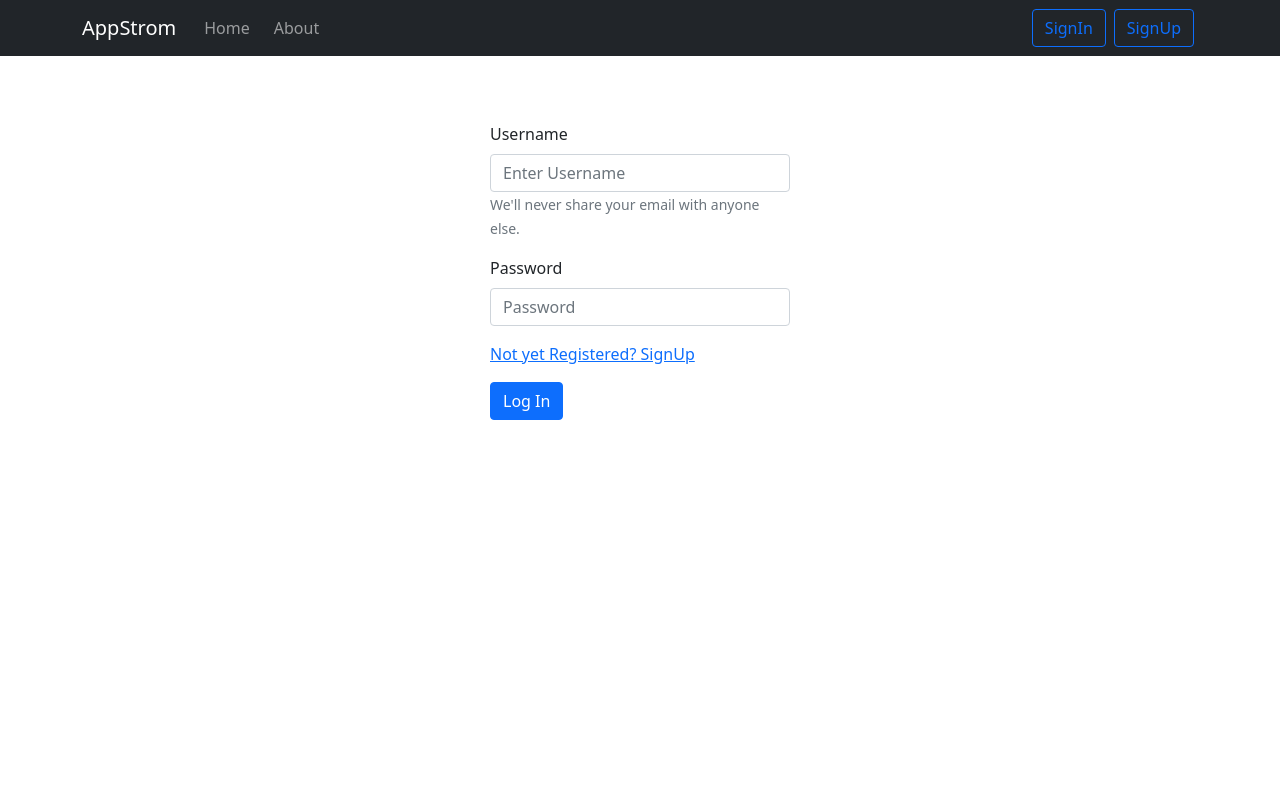
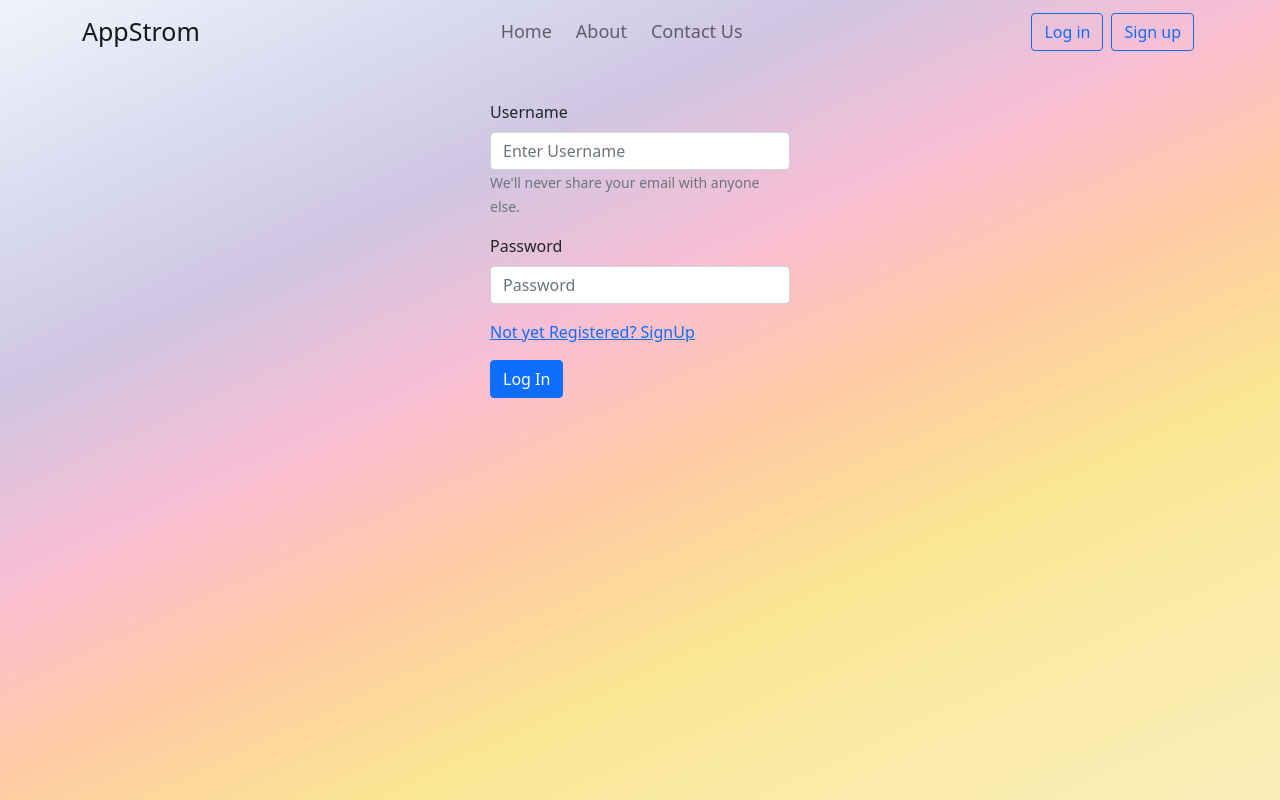
Before and after one commit to shivamanand-dev/appstrom-reactJS, a React (Create React App) app: page /login in a window 1280 px wide. Built offline with nearby package versions, Linux system fonts and the light colour scheme; no server answers.

Commit message:
style added to login page

```diff
--- a/src/App.css
+++ b/src/App.css
@@ -1,3 +1,28 @@
 .navbar-toggler:focus {
   box-shadow: none !important;
 }
+
+/* -------------------------Custom CSS-------------------------- */
+
+/* GRADIENT BACKGROUND */
+
+.gradientBackground {
+    height: 100vh;
+    width: 100vw;
+    position: absolute;
+    top: 0;
+    left: 0;
+    z-index: -1;
+    padding-top: 100px;
+    background-image: linear-gradient(
+  155deg,
+  hsl(212deg 62% 96%) 0%,
+  hsl(229deg 44% 90%) 14%,
+  hsl(262deg 32% 83%) 28%,
+  hsl(337deg 82% 86%) 42%,
+  hsl(26deg 100% 82%) 56%,
+  hsl(48deg 92% 78%) 70%,
+  hsl(49deg 88% 82%) 84%,
+  hsl(50deg 84% 85%) 100%
+);
+}
--- a/src/App.js
+++ b/src/App.js
@@ -11,6 +11,7 @@ import LoadingBar from "react-top-loading-bar";
 import Profile from "./components/Profile/Profile";
 import { useSelector } from "react-redux";
 import Activity from "./components/ActivityTracker/Activity";
+import ContactUs from "./components/ContactUs";
 
 function App() {
   // const [progress, setProgress] = useState(0);
@@ -29,6 +30,7 @@ function App() {
           <LoadingBar color="#f11946" height={2} progress={state.progress} />
           <Routes>
             <Route exact path="/" element={<Home />}></Route>
+            <Route exact path="/contactus" element={<ContactUs />}></Route>
             <Route exact path="/about" element={<About />}></Route>
             {/* Login */}
             <Route exact path="/login" element={<Login />}></Route>
--- a/src/components/Auth/Login.js
+++ b/src/components/Auth/Login.js
@@ -56,7 +56,7 @@ const Login = ({ setAlert, setNavProgress }) => {
     });
   };
   return (
-    <div>
+    <div className="gradientBackground">
       <Form
         style={{ maxWidth: "300px", margin: "0 auto" }}
         onSubmit={handleSubmit}
--- /dev/null
+++ b/src/components/ContactUs.js
@@ -0,0 +1,7 @@
+import React from "react";
+
+const ContactUs = () => {
+  return <div>Contact Us</div>;
+};
+
+export default ContactUs;
--- a/src/components/MainNavbar.js
+++ b/src/components/MainNavbar.js
@@ -16,15 +16,15 @@ const MainNavbar = () => {
   };
   return (
     <div>
-      <Navbar bg="dark" variant="dark" expand="lg">
+      <Navbar expand="lg">
         <Container fluid className="container">
-          <Navbar.Brand>AppStrom</Navbar.Brand>
+          <Navbar.Brand style = {{fontSize: "25px",fontWeight: "500"}}>AppStrom</Navbar.Brand>
           <Navbar.Toggle aria-controls="navbarScroll" />
           <Navbar.Collapse id="navbarScroll">
             {/* Nav Links */}
             <Nav
               className="me-auto my-2 my-lg-0"
-              style={{ maxHeight: "100px" }}
+              style={{ maxHeight: "100px", margin: "0 auto", fontWeight: "400", fontSize: "18px"}}
               navbarScroll
             >
               {!localStorage.getItem("token") ? (
@@ -44,6 +44,14 @@ const MainNavbar = () => {
                     }`}
                   >
                     About
+                  </Link>
+                  <Link
+                    to="/contactus"
+                    className={`nav-link mx-1 ${
+                      location.pathname === "/contactus" ? "active" : ""
+                    }`}
+                  >
+                    Contact Us
                   </Link>
                 </>
               ) : (
@@ -74,14 +82,14 @@ const MainNavbar = () => {
                   className="btn btn-outline-primary mx-1"
                   style={{ boxShadow: "none" }}
                 >
-                  SignIn
+                  Log in
                 </Link>
                 <Link
                   to="/signup"
                   className="btn btn-outline-primary mx-1"
                   style={{ boxShadow: "none" }}
                 >
-                  SignUp
+                  Sign up
                 </Link>
               </>
             ) : (
```
